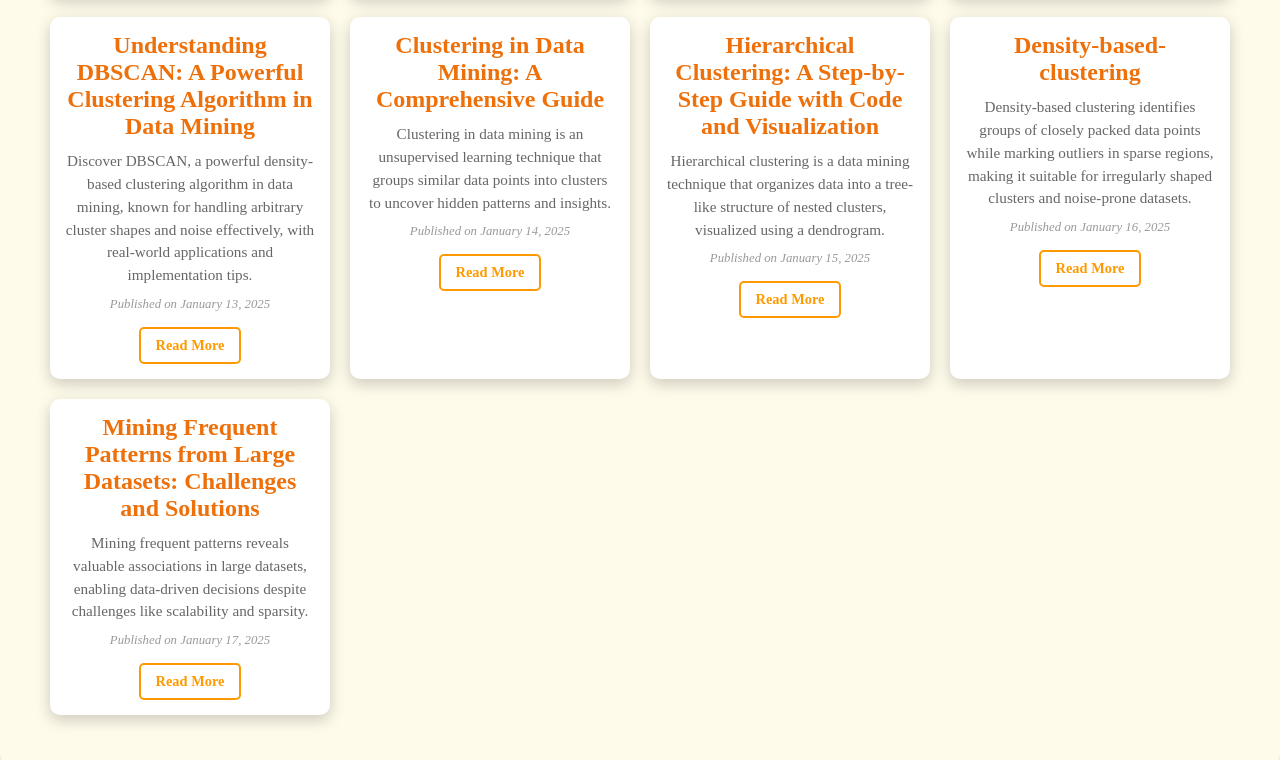
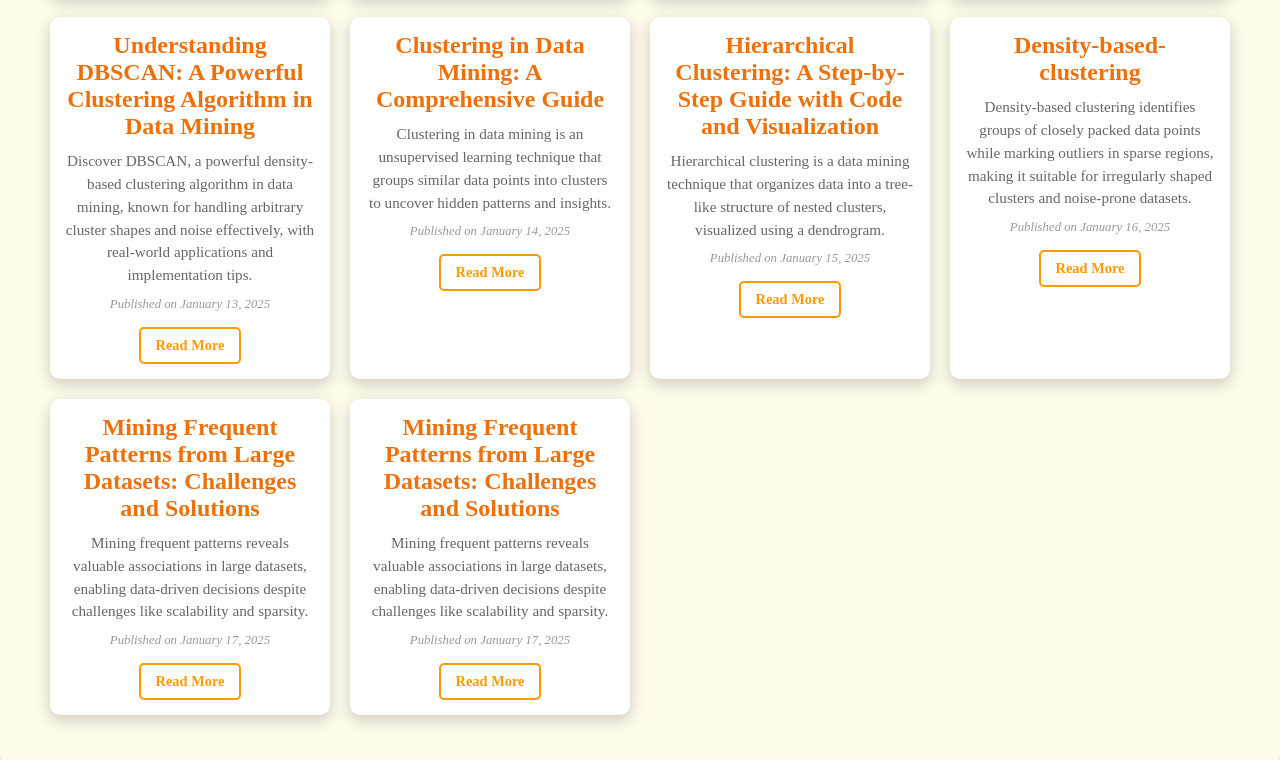
Before and after one commit to Muhammadsaroshtahir/msarosh, a plain HTML site: page blogs.html in a window 1280 px wide. Shown: the part 438-1198 px from the top of the page. Drawn offline with Linux system fonts and the light colour scheme.

Commit message:
intial message

```diff
--- a/blogs.html
+++ b/blogs.html
@@ -129,6 +129,17 @@ Mining frequent patterns reveals valuable associations in large datasets, enabli
                target="_blank"
                rel="noopener noreferrer">Read More</a>
         </div>
+
+                                                <!-- Blog Item 9 -->
+        <div class="blog-item">
+            <h2>Mining Frequent Patterns from Large Datasets: Challenges and Solutions</h2>
+            <p>
+Mining frequent patterns reveals valuable associations in large datasets, enabling data-driven decisions despite challenges like scalability and sparsity.</p>
+            <span>Published on January 17, 2025</span>
+            <a href="https://medium.com/@muhammadsarosh.ai/mining-frequent-patterns-from-large-datasets-challenges-and-solutions-1c453acbc25f"
+               target="_blank"
+               rel="noopener noreferrer">Read More</a>
+        </div>
         <!-- Additional blog items can be added here -->
     </div>
 </section>
```
